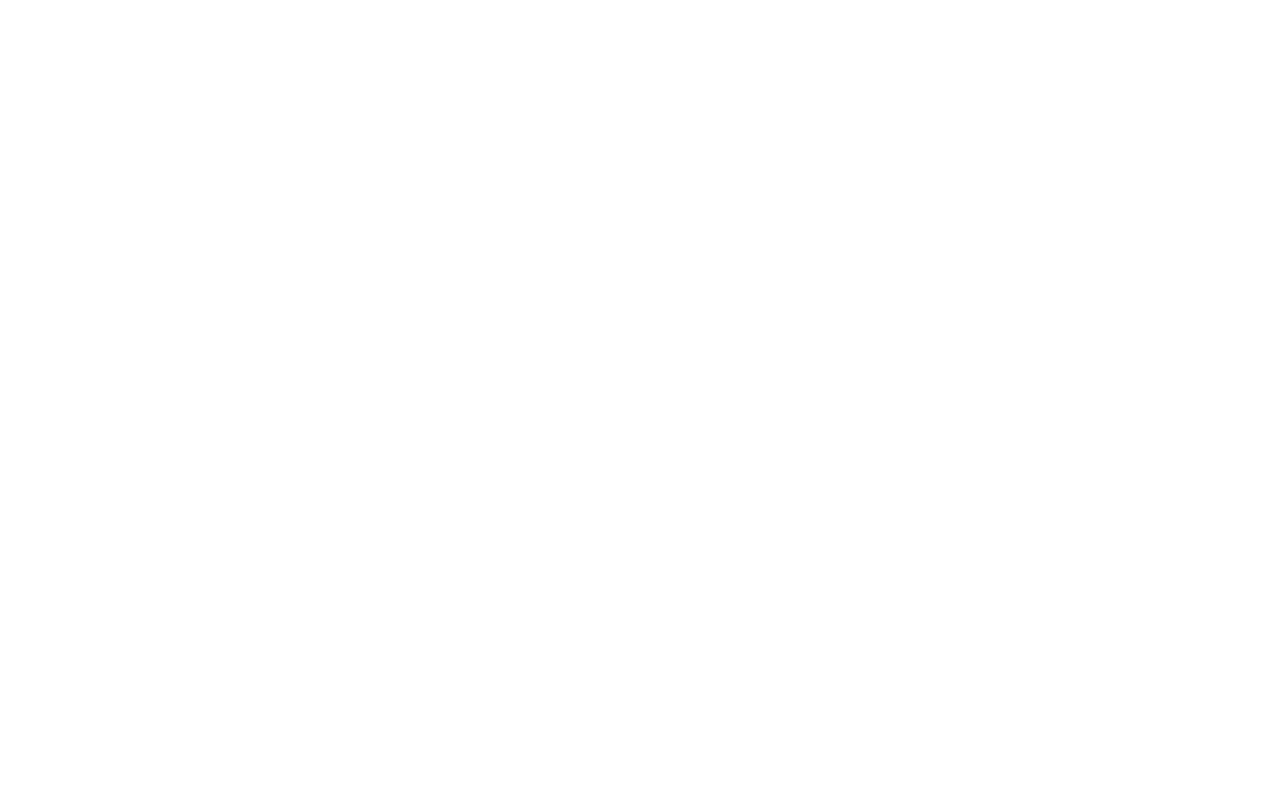
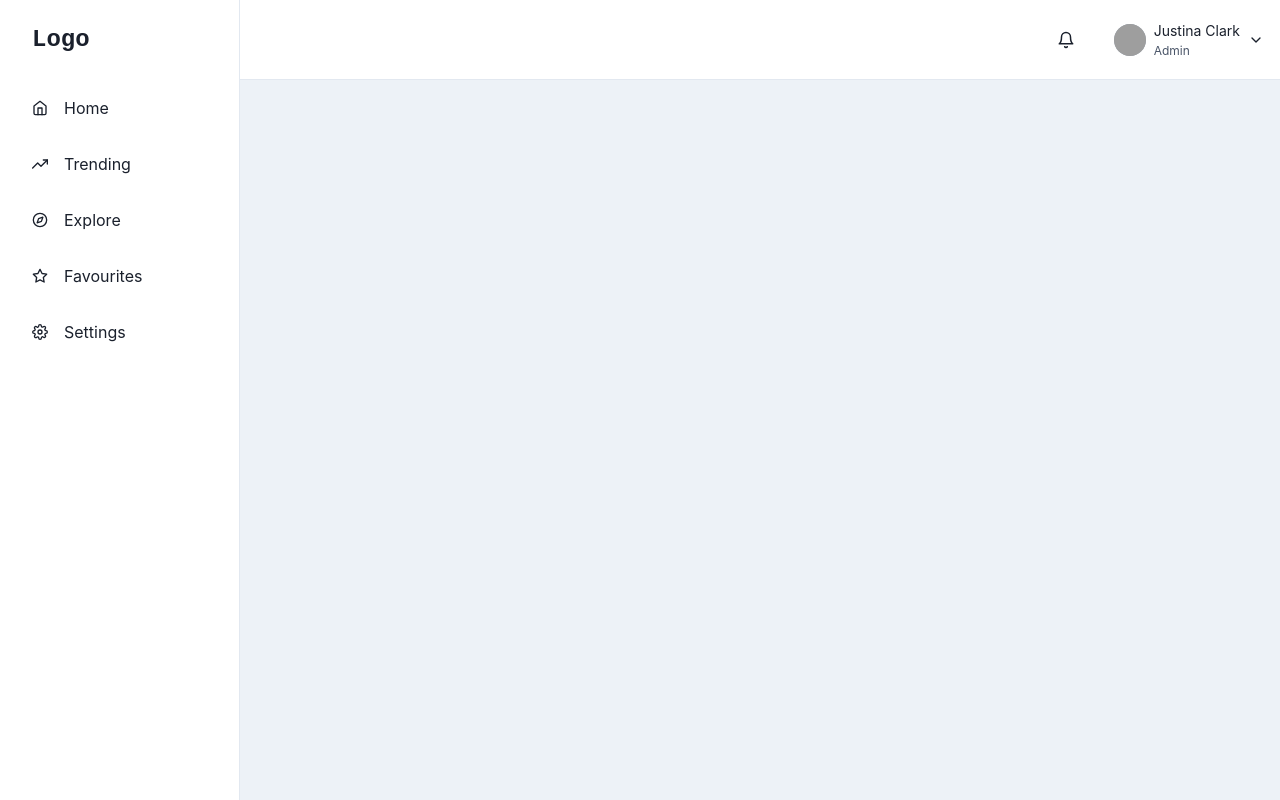
Before and after one commit to d1once/intern-project, a React (Create React App) app: page /dashboard in a window 1280 px wide. Built offline with nearby package versions, Linux system fonts and the light colour scheme; grey boxes are pictures that could not be loaded.

Commit message:
Added basic signup and dashboard component

```diff
--- a/db.json
+++ b/db.json
@@ -176,6 +176,30 @@
       "email": "foo.bar@gmail.com",
       "password": "AM7zl6Mg",
       "id": 21
+    },
+    {
+      "firstName": "Dionis",
+      "lastName": "Senja",
+      "photoURL": "",
+      "email": "dionisenja@gmail.com",
+      "password": "123456",
+      "id": 22
+    },
+    {
+      "firstName": "Dionis",
+      "lastName": "Senja",
+      "photoURL": "",
+      "email": "dionisenja@gmail.com",
+      "password": "123456",
+      "id": 23
+    },
+    {
+      "firstName": "Dionis",
+      "lastName": "Senja",
+      "photoURL": "https://cdn.fakercloud.com/avatars/sydlawrence_128.jpg",
+      "email": "dionisenja@gmail.com",
+      "password": "123",
+      "id": 24
     }
   ]
 }
--- a/src/App.js
+++ b/src/App.js
@@ -2,6 +2,7 @@
 import Hero from "./components/Hero/Hero";
 import SignIn from "./components/Signin/SignIn";
 import SignUp from "./components/Signup/SignUp";
+import Dashboard from "./components/Dashboard/Dashboard";
 
 function App() {
   return (
@@ -10,6 +11,7 @@
         <Route path="/" exact component={Hero} />
         <Route path="/signup" exact component={SignUp} />
         <Route path="/signin" exact component={SignIn} />
+        <Route path="/dashboard" exact component={Dashboard} />
       </Switch>
     </div>
   );
--- /dev/null
+++ b/src/components/Dashboard/Dashboard.js
@@ -0,0 +1,213 @@
+import React from "react";
+import {
+  IconButton,
+  Avatar,
+  Box,
+  CloseButton,
+  Flex,
+  HStack,
+  VStack,
+  Icon,
+  useColorModeValue,
+  Link,
+  Drawer,
+  DrawerContent,
+  Text,
+  useDisclosure,
+  Menu,
+  MenuButton,
+  MenuDivider,
+  MenuItem,
+  MenuList,
+} from "@chakra-ui/react";
+import {
+  FiHome,
+  FiTrendingUp,
+  FiCompass,
+  FiStar,
+  FiSettings,
+  FiMenu,
+  FiBell,
+  FiChevronDown,
+} from "react-icons/fi";
+
+const LinkItems = [
+  { name: "Home", icon: FiHome },
+  { name: "Trending", icon: FiTrendingUp },
+  { name: "Explore", icon: FiCompass },
+  { name: "Favourites", icon: FiStar },
+  { name: "Settings", icon: FiSettings },
+];
+
+export default function Dashboard({ children }) {
+  const { isOpen, onOpen, onClose } = useDisclosure();
+  return (
+    <Box minH="100vh" bg={useColorModeValue("gray.100", "gray.900")}>
+      <SidebarContent
+        onClose={() => onClose}
+        display={{ base: "none", md: "block" }}
+      />
+      <Drawer
+        autoFocus={false}
+        isOpen={isOpen}
+        placement="left"
+        onClose={onClose}
+        returnFocusOnClose={false}
+        onOverlayClick={onClose}
+        size="full"
+      >
+        <DrawerContent>
+          <SidebarContent onClose={onClose} />
+        </DrawerContent>
+      </Drawer>
+      {/* mobilenav */}
+      <MobileNav onOpen={onOpen} />
+      <Box ml={{ base: 0, md: 60 }} p="4">
+        {children}
+      </Box>
+    </Box>
+  );
+}
+
+const SidebarContent = ({ onClose, ...rest }) => {
+  return (
+    <Box
+      transition="3s ease"
+      bg={useColorModeValue("white", "gray.900")}
+      borderRight="1px"
+      borderRightColor={useColorModeValue("gray.200", "gray.700")}
+      w={{ base: "full", md: 60 }}
+      pos="fixed"
+      h="full"
+      {...rest}
+    >
+      <Flex h="20" alignItems="center" mx="8" justifyContent="space-between">
+        <Text fontSize="2xl" fontFamily="monospace" fontWeight="bold">
+          Logo
+        </Text>
+        <CloseButton display={{ base: "flex", md: "none" }} onClick={onClose} />
+      </Flex>
+      {LinkItems.map((link) => (
+        <NavItem key={link.name} icon={link.icon}>
+          {link.name}
+        </NavItem>
+      ))}
+    </Box>
+  );
+};
+
+const NavItem = ({ icon, children, ...rest }) => {
+  return (
+    <Link href="#" style={{ textDecoration: "none" }}>
+      <Flex
+        align="center"
+        p="4"
+        mx="4"
+        borderRadius="lg"
+        role="group"
+        cursor="pointer"
+        _hover={{
+          bg: "cyan.400",
+          color: "white",
+        }}
+        {...rest}
+      >
+        {icon && (
+          <Icon
+            mr="4"
+            fontSize="16"
+            _groupHover={{
+              color: "white",
+            }}
+            as={icon}
+          />
+        )}
+        {children}
+      </Flex>
+    </Link>
+  );
+};
+
+const MobileNav = ({ onOpen, ...rest }) => {
+  return (
+    <Flex
+      ml={{ base: 0, md: 60 }}
+      px={{ base: 4, md: 4 }}
+      height="20"
+      alignItems="center"
+      bg={useColorModeValue("white", "gray.900")}
+      borderBottomWidth="1px"
+      borderBottomColor={useColorModeValue("gray.200", "gray.700")}
+      justifyContent={{ base: "space-between", md: "flex-end" }}
+      {...rest}
+    >
+      <IconButton
+        display={{ base: "flex", md: "none" }}
+        onClick={onOpen}
+        variant="outline"
+        aria-label="open menu"
+        icon={<FiMenu />}
+      />
+
+      <Text
+        display={{ base: "flex", md: "none" }}
+        fontSize="2xl"
+        fontFamily="monospace"
+        fontWeight="bold"
+      >
+        Logo
+      </Text>
+
+      <HStack spacing={{ base: "0", md: "6" }}>
+        <IconButton
+          size="lg"
+          variant="ghost"
+          aria-label="open menu"
+          icon={<FiBell />}
+        />
+        <Flex alignItems={"center"}>
+          <Menu>
+            <MenuButton
+              py={2}
+              transition="all 0.3s"
+              _focus={{ boxShadow: "none" }}
+            >
+              <HStack>
+                <Avatar
+                  size={"sm"}
+                  src={
+                    "https://images.unsplash.com/photo-1619946794135-5bc917a27793?ixlib=rb-0.3.5&q=80&fm=jpg&crop=faces&fit=crop&h=200&w=200&s=b616b2c5b373a80ffc9636ba24f7a4a9"
+                  }
+                />
+                <VStack
+                  display={{ base: "none", md: "flex" }}
+                  alignItems="flex-start"
+                  spacing="1px"
+                  ml="2"
+                >
+                  <Text fontSize="sm">Justina Clark</Text>
+                  <Text fontSize="xs" color="gray.600">
+                    Admin
+                  </Text>
+                </VStack>
+                <Box display={{ base: "none", md: "flex" }}>
+                  <FiChevronDown />
+                </Box>
+              </HStack>
+            </MenuButton>
+            <MenuList
+              bg={useColorModeValue("white", "gray.900")}
+              borderColor={useColorModeValue("gray.200", "gray.700")}
+            >
+              <MenuItem>Profile</MenuItem>
+              <MenuItem>Settings</MenuItem>
+              <MenuItem>Billing</MenuItem>
+              <MenuDivider />
+              <MenuItem>Sign out</MenuItem>
+            </MenuList>
+          </Menu>
+        </Flex>
+      </HStack>
+    </Flex>
+  );
+};
--- a/src/components/Signup/SignUp.js
+++ b/src/components/Signup/SignUp.js
@@ -1,5 +1,6 @@
-import {useState} from "react"
-
+import { useState } from "react";
+import { useHistory } from "react-router";
+import axios from "axios";
 
 import {
   Flex,
@@ -17,30 +18,46 @@
 import { Link as RDLink } from "react-router-dom";
 
 export default function SignIn() {
-
-  // const [firstName, setFirstName] = useState("")
-  // const [lastName, setlastName] = useState("")
-  // const [photoURL, setPhotoURL] = useState("")
-  // const [email, setEmail] = useState("")
-  // const [password, setPassword] = useState("")
-
   const [state, setState] = useState({
     firstName: "",
     lastName: "",
     photoURL: "",
     email: "",
     password: "",
-  })
-  const {firstName, lastName, photoURL, email, password} = state
+  });
+  const { firstName, lastName, photoURL, email, password } = state;
+  const history = useHistory();
 
   const handleChange = (e) => {
     const value = e.target.value;
     setState({
       ...state,
-      [e.target.name]: value
-    })
-  }
+      [e.target.name]: value,
+    });
+  };
 
+  const newUser = {
+    firstName,
+    lastName,
+    photoURL:
+      photoURL === ""
+        ? "https://cdn.fakercloud.com/avatars/sydlawrence_128.jpg"
+        : photoURL,
+    email,
+    password,
+  };
+
+  const handleClick = async () => {
+    await axios.post("http://localhost:3001/users", newUser);
+    setState({
+      firstName: "",
+      lastName: "",
+      photoURL: "",
+      email: "",
+      password: "",
+    });
+    history.push("/dashboard");
+  };
 
   return (
     <Flex
@@ -65,23 +82,53 @@
           <Stack spacing={4}>
             <FormControl id="firstname">
               <FormLabel>Firstname</FormLabel>
-              <Input type="text"  placeholder="John" value={firstName} name="firstName" onChange={handleChange} />
+              <Input
+                type="text"
+                placeholder="John"
+                value={firstName}
+                name="firstName"
+                onChange={handleChange}
+              />
             </FormControl>
             <FormControl id="lastname">
               <FormLabel>Lastname</FormLabel>
-              <Input type="text" placeholder="Wick" value={lastName} name="lastName" onChange={handleChange} />
+              <Input
+                type="text"
+                placeholder="Wick"
+                value={lastName}
+                name="lastName"
+                onChange={handleChange}
+              />
             </FormControl>
-            <FormControl id="lastname">
+            <FormControl id="photourl">
               <FormLabel>PhotoURL</FormLabel>
-              <Input type="text" placeholder="https://wallpaperaccess.com/full/983569.jpg" value={photoURL} name="photoURL" onChange={handleChange} />
+              <Input
+                type="text"
+                placeholder="https://wallpaperaccess.com/full/983569.jpg"
+                value={photoURL}
+                name="photoURL"
+                onChange={handleChange}
+              />
             </FormControl>
             <FormControl id="email">
               <FormLabel>Email address</FormLabel>
-              <Input type="email" placeholder="johnwick@killyouwithapen.com" value={email} name="email" onChange={handleChange} />
+              <Input
+                type="email"
+                placeholder="johnwick@killyouwithapen.com"
+                value={email}
+                name="email"
+                onChange={handleChange}
+              />
             </FormControl>
             <FormControl id="password">
               <FormLabel>Password</FormLabel>
-              <Input type="password" placeholder="********" value={password} name="password" onChange={handleChange} />
+              <Input
+                type="password"
+                placeholder="********"
+                value={password}
+                name="password"
+                onChange={handleChange}
+              />
             </FormControl>
             <Stack spacing={10}>
               <Button
@@ -90,7 +137,7 @@
                 _hover={{
                   bg: "blue.500",
                 }}
-                onClick={() => console.log(state.firstName)}
+                onClick={handleClick}
               >
                 Sign up
               </Button>
```
Also changed, not shown: 1 other file (tests, documents, lock files or other folders).
